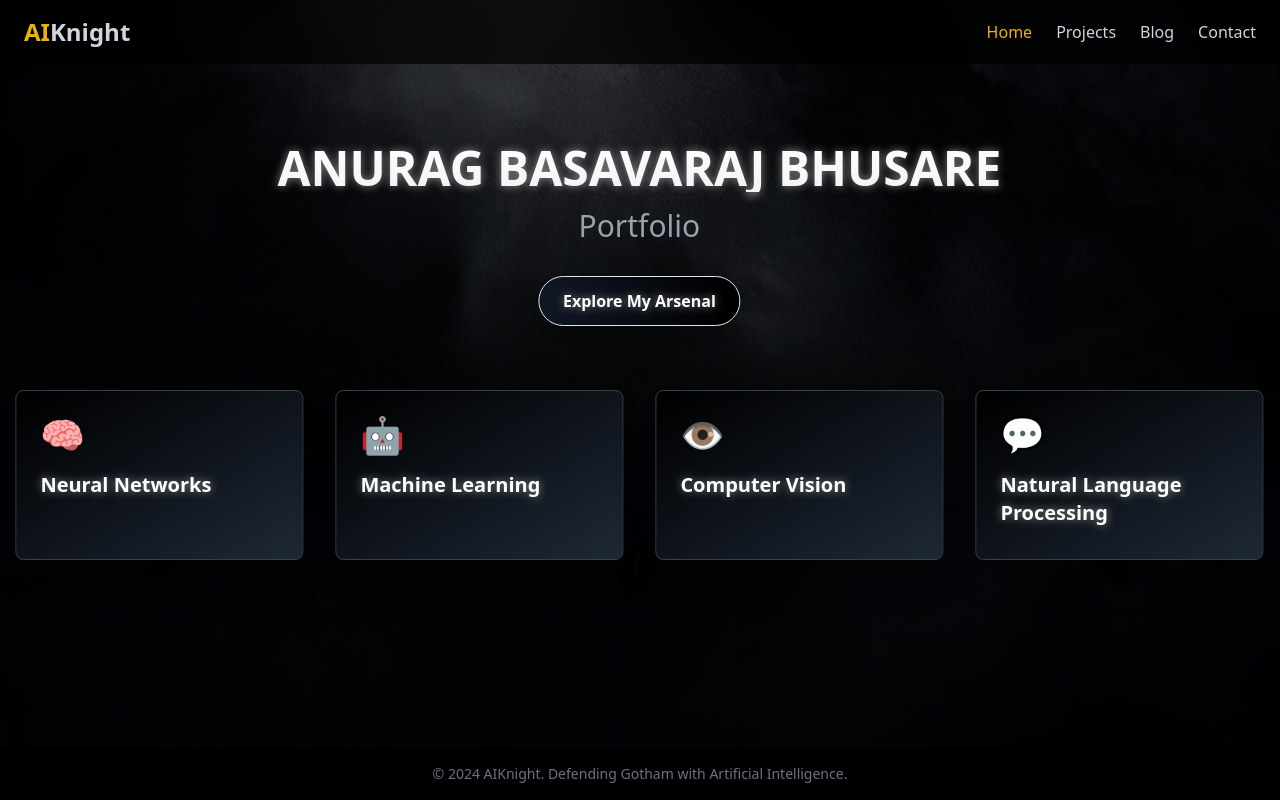
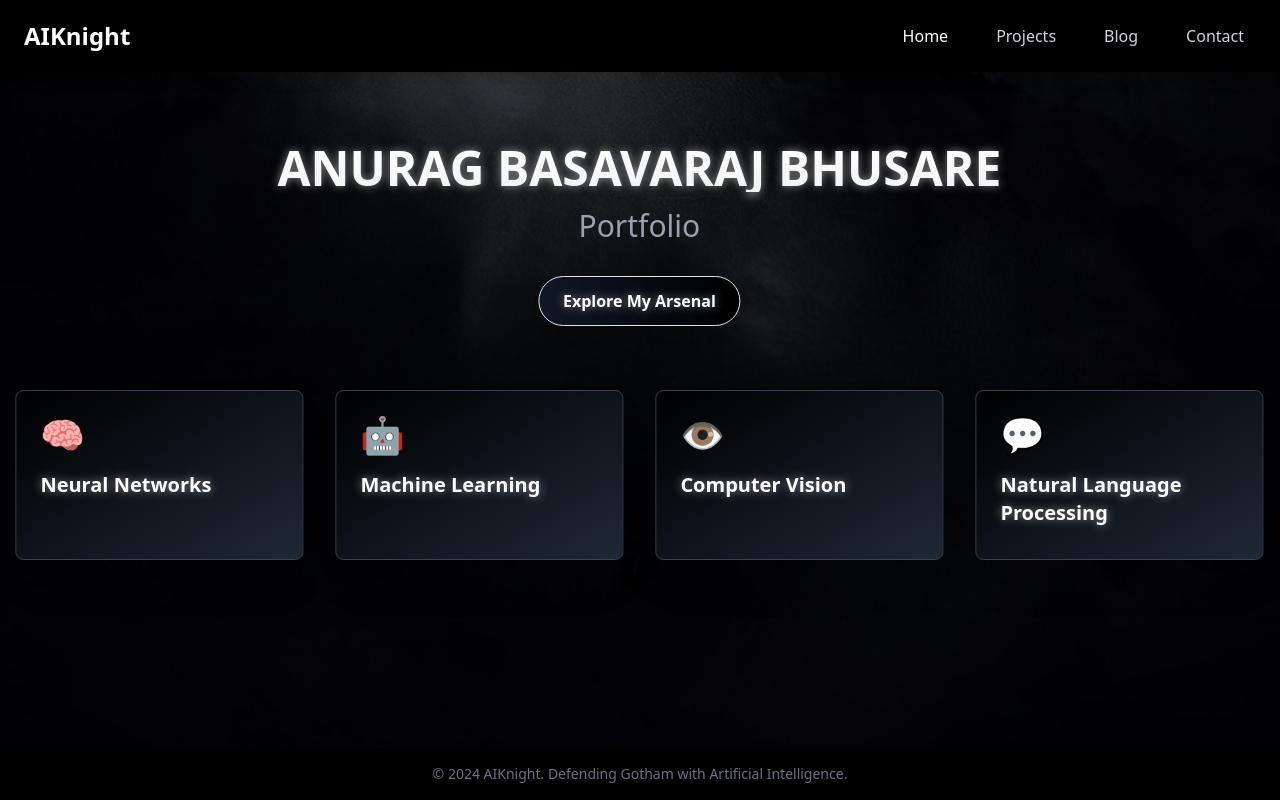
Before and after one commit to anurag442003/AIportfolio, a React (Vite) app: page / in a window 1280 px wide. Built offline with nearby package versions, Linux system fonts and the light colour scheme.

Commit message:
update app.jsx

```diff
--- a/src/App.jsx
+++ b/src/App.jsx
@@ -61,12 +61,11 @@ export default function App() {
         <div className="fixed inset-0 z-0 bg-black opacity-50" />
 
         {/* Header */}
-        <header className="fixed w-full z-50 bg-black bg-opacity-70 backdrop-filter backdrop-blur-lg">
+        <header className="fixed w-full z-50 bg-gradient-to-b from-black to-black shadow-lg">
           <nav className="container mx-auto px-6 py-4">
             <div className="flex justify-between items-center">
-              <NavLink to="/" className="text-2xl font-bold">
-                <span className="text-yellow-500">AI</span>
-                <span className="text-gray-300">Knight</span>
+              <NavLink to="/" className="text-2xl font-bold text-white">
+                AIKnight
               </NavLink>
               <div className="hidden md:flex space-x-6">
                 {navItems.map((item) => (
@@ -74,12 +73,13 @@ export default function App() {
                     key={item.name}
                     to={item.path}
                     className={({ isActive }) =>
-                      `hover:text-yellow-500 transition duration-300 ${
-                        isActive ? 'text-yellow-500' : 'text-gray-300'
-                      }`
+                      `relative overflow-hidden px-3 py-2 rounded-lg transition-all duration-300 ${
+                        isActive ? 'text-white' : 'text-gray-300'
+                      } hover:text-white hover:shadow-lg hover:shadow-white/30`
                     }
                   >
-                    {item.name}
+                    <span className="relative z-10">{item.name}</span>
+                    <span className="absolute inset-0 bg-gradient-to-r from-white/10 to-white/20 opacity-0 transition-opacity duration-300 hover:opacity-100"></span>
                   </NavLink>
                 ))}
               </div>
@@ -115,16 +115,16 @@ export default function App() {
               initial={{ opacity: 0, y: -50 }}
               animate={{ opacity: 1, y: 0 }}
               exit={{ opacity: 0, y: -50 }}
-              className="md:hidden bg-gray-900 py-2"
+              className="md:hidden bg-gradient-to-b from-black to-black py-2"
             >
               {navItems.map((item) => (
                 <NavLink
                   key={item.name}
                   to={item.path}
                   className={({ isActive }) =>
-                    `block px-4 py-2 text-sm hover:bg-gray-800 ${
-                      isActive ? 'text-yellow-500' : 'text-gray-300'
-                    }`
+                    `block px-4 py-2 text-sm ${
+                      isActive ? 'text-white' : 'text-gray-300'
+                    } hover:text-white hover:bg-white/10 transition-colors duration-300`
                   }
                   onClick={() => setIsOpen(false)}
                 >
@@ -204,7 +204,7 @@ export default function App() {
         </main>
 
         {/* Footer */}
-        <footer className="bg-black bg-opacity-70 py-4 text-center text-sm text-gray-500 z-10 w-full absolute bottom-0">
+        <footer className="bg-gradient-to-t from-black to-black py-4 text-center text-sm text-gray-500 z-10 w-full absolute bottom-0 shadow-lg shadow-black/50">
           <div className="container mx-auto px-6">
             <p>&copy; 2024 AIKnight. Defending Gotham with Artificial Intelligence.</p>
           </div>
```
